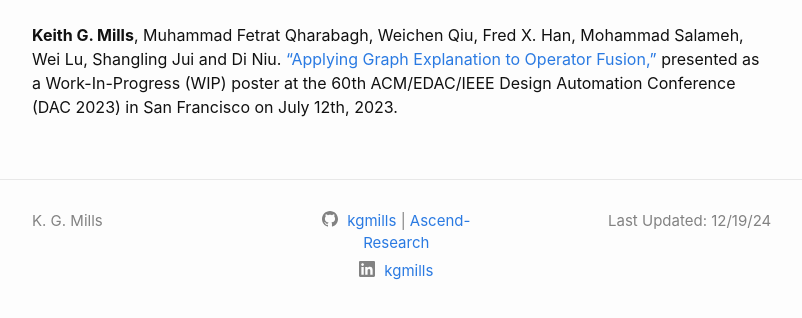
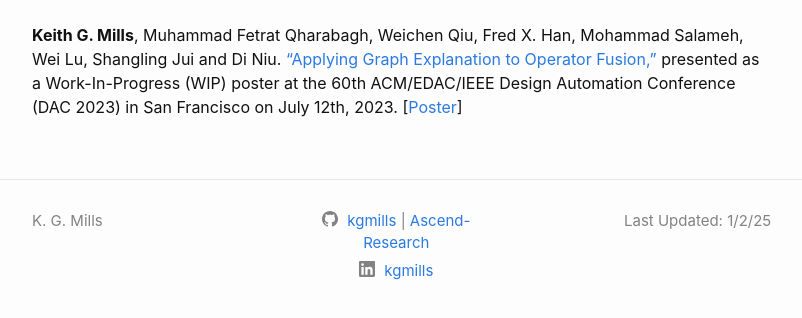
Before and after one commit to kgmills/kgmills.github.io, a Jekyll site: the page built from publications.markdown, in a window 1280 px wide and 900 px high, scrolled down 1640 px. Shown: the part 558-876 px from the top of the window, without its empty margins (238-1040 px from the left). Built offline with Jekyll 4.4.1, drawn with Linux system fonts in a browser that asks for light colours.

Commit message:
DAC'23 paper

```diff
--- a/publications.markdown
+++ b/publications.markdown
@@ -2,7 +2,7 @@
 layout: page
 title: Publications
 permalink: /publications/
-update: "Last Updated: 12/19/24"
+update: "Last Updated: 1/2/25"
 ---
 
 ### Refereed Conference Proceedings
@@ -54,4 +54,5 @@
 
 
 ### Poster Presentations
-**Keith G. Mills**, Muhammad Fetrat Qharabagh, Weichen Qiu, Fred X. Han, Mohammad Salameh, Wei Lu, Shangling Jui and Di Niu. <a href="../assets/posters/applying_get_op_fusion_DAC2023.pdf">"Applying Graph Explanation to Operator Fusion,"</a> presented as a Work-In-Progress (WIP) poster at the 60th ACM/EDAC/IEEE Design Automation Conference (DAC 2023) in San Francisco on July 12th, 2023.
+**Keith G. Mills**, Muhammad Fetrat Qharabagh, Weichen Qiu, Fred X. Han, Mohammad Salameh, Wei Lu, Shangling Jui and Di Niu. <a href="../assets/papers/GET_OPFUSE_DAC23.pdf">"Applying Graph Explanation to Operator Fusion,"</a> presented as a Work-In-Progress (WIP) poster at the 60th ACM/EDAC/IEEE Design Automation Conference (DAC 2023) in San Francisco on July 12th, 2023.
+[<a href="../assets/posters/applying_get_op_fusion_DAC2023.pdf">Poster</a>]
```
Also changed, not shown: 1 other file.
